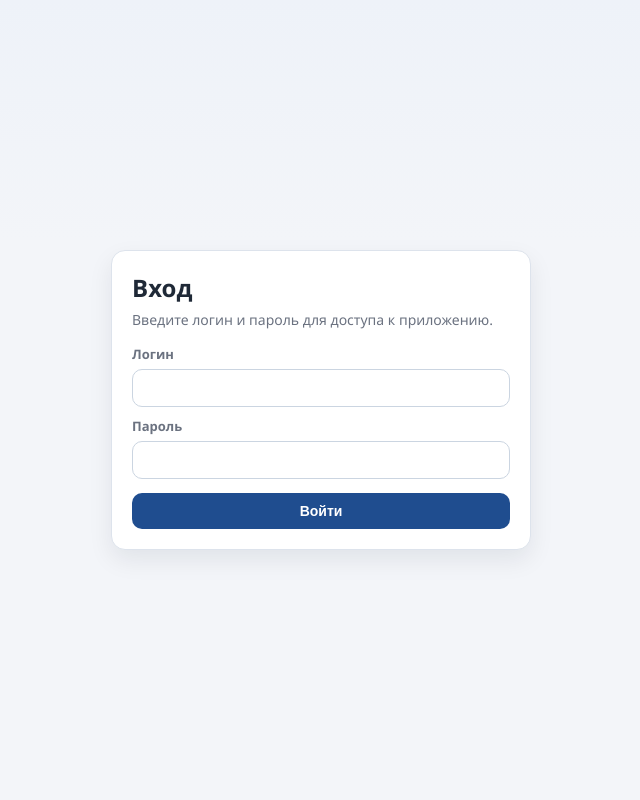
After one commit to Atoomyk/Lex, a Flask app: page /login in a window 1280 px wide. The commit adds this page. Shown: the whole page, without its empty margins (319-959 px from the left). Run offline with Flask 3, Linux system fonts and the light colour scheme.

Commit message:
(вход по логину/паролю)

```diff
--- a/app.py
+++ b/app.py
@@ -1,12 +1,35 @@
+import os
+
 from flask import Flask
 
 from db import create_db
 from routes import register_routes
 
+try:
+    from dotenv import load_dotenv
+except ImportError:  # pragma: no cover
+    def load_dotenv():
+        return False
+
+
+def _as_bool(value: str, default: bool = False) -> bool:
+    if value is None:
+        return default
+    return value.strip().lower() in {"1", "true", "yes", "on"}
+
 
 def create_app() -> Flask:
+    load_dotenv()
     app = Flask(__name__)
-    app.config["SECRET_KEY"] = "payments-secret-key"
+    app.config["SECRET_KEY"] = os.getenv("SECRET_KEY", "change-me-secret-key")
+    # Two fixed accounts (admin + user) stored in .env.
+    # Backward compatible with APP_USERNAME / APP_PASSWORD_HASH if provided.
+    app.config["ADMIN_USERNAME"] = os.getenv("ADMIN_USERNAME", "")
+    app.config["ADMIN_PASSWORD_HASH"] = os.getenv("ADMIN_PASSWORD_HASH", "")
+    app.config["USER_USERNAME"] = os.getenv("USER_USERNAME", "")
+    app.config["USER_PASSWORD_HASH"] = os.getenv("USER_PASSWORD_HASH", "")
+    app.config["APP_USERNAME"] = os.getenv("APP_USERNAME", "")
+    app.config["APP_PASSWORD_HASH"] = os.getenv("APP_PASSWORD_HASH", "")
     create_db()
     register_routes(app)
     return app
@@ -16,4 +39,7 @@ app = create_app()
 
 
 if __name__ == "__main__":
-    app.run(host="127.0.0.1", port=5000, debug=True)
+    host = os.getenv("APP_HOST", "0.0.0.0")
+    port = int(os.getenv("APP_PORT", "5001"))
+    debug = _as_bool(os.getenv("APP_DEBUG"), default=False)
+    app.run(host=host, port=port, debug=debug)
--- a/routes.py
+++ b/routes.py
@@ -1,6 +1,9 @@
+from functools import wraps
+
 from datetime import datetime
 
-from flask import flash, redirect, render_template, request, url_for
+from flask import current_app, flash, redirect, render_template, request, session, url_for
+from werkzeug.security import check_password_hash
 
 from services import (
     SUCCESS_VALUES,
@@ -32,12 +35,73 @@ def base_context(selected_client_id=None, report=None, group_report=None):
 
 
 def register_routes(app):
+    def _configured_accounts():
+        # Primary: two accounts (admin + user)
+        admin_user = current_app.config.get("ADMIN_USERNAME", "")
+        admin_hash = current_app.config.get("ADMIN_PASSWORD_HASH", "")
+        user_user = current_app.config.get("USER_USERNAME", "")
+        user_hash = current_app.config.get("USER_PASSWORD_HASH", "")
+
+        accounts = []
+        if admin_user and admin_hash:
+            accounts.append({"username": admin_user, "password_hash": admin_hash, "role": "admin"})
+        if user_user and user_hash:
+            accounts.append({"username": user_user, "password_hash": user_hash, "role": "user"})
+
+        # Backward compatibility: single account via APP_USERNAME / APP_PASSWORD_HASH
+        legacy_user = current_app.config.get("APP_USERNAME", "")
+        legacy_hash = current_app.config.get("APP_PASSWORD_HASH", "")
+        if legacy_user and legacy_hash and not accounts:
+            accounts.append({"username": legacy_user, "password_hash": legacy_hash, "role": "admin"})
+
+        return accounts
+
+    def login_required(view):
+        @wraps(view)
+        def wrapped(*args, **kwargs):
+            if not session.get("is_authenticated"):
+                return redirect(url_for("login", next=request.path))
+            return view(*args, **kwargs)
+
+        return wrapped
+
+    @app.route("/login", methods=["GET", "POST"])
+    def login():
+        if request.method == "POST":
+            username = (request.form.get("username") or "").strip()
+            password = request.form.get("password") or ""
+            accounts = _configured_accounts()
+
+            if not accounts:
+                flash("Не настроены аккаунты в .env (ADMIN_* и USER_*).", "error")
+                return render_template("login.html")
+
+            for acc in accounts:
+                if username == acc["username"] and check_password_hash(acc["password_hash"], password):
+                    session["is_authenticated"] = True
+                    session["username"] = username
+                    session["role"] = acc["role"]
+                    next_url = request.args.get("next") or url_for("index")
+                    return redirect(next_url)
+
+            flash("Неверный логин или пароль.", "error")
+
+        return render_template("login.html")
+
+    @app.post("/logout")
+    def logout():
+        session.clear()
+        flash("Вы вышли из системы.", "success")
+        return redirect(url_for("login"))
+
     @app.get("/")
+    @login_required
     def index():
         selected_client_id = to_int(request.args.get("client_id"))
         return render_template("index.html", **base_context(selected_client_id=selected_client_id))
 
     @app.post("/clients/add")
+    @login_required
     def add_client_route():
         client_id, error = add_client(request.form.get("client_name"))
         if error:
@@ -47,6 +111,7 @@ def register_routes(app):
         return redirect(url_for("index", client_id=client_id))
 
     @app.post("/payments/add")
+    @login_required
     def add_payment_route():
         client_id = to_int(request.form.get("client_id"))
         error = add_payment(
@@ -67,6 +132,7 @@ def register_routes(app):
         return redirect(url_for("index"))
 
     @app.post("/payments/delete/<int:payment_id>")
+    @login_required
     def delete_payment_route(payment_id: int):
         client_id = to_int(request.form.get("client_id"))
         delete_payment(payment_id)
@@ -76,6 +142,7 @@ def register_routes(app):
         return redirect(url_for("index"))
 
     @app.get("/report/day")
+    @login_required
     def report_day():
         client_id = to_int(request.args.get("client_id"))
         if not client_id:
@@ -89,6 +156,7 @@ def register_routes(app):
         return render_template("index.html", **base_context(selected_client_id=client_id, report=report))
 
     @app.get("/report/month")
+    @login_required
     def report_month():
         client_id = to_int(request.args.get("client_id"))
         if not client_id:
@@ -102,6 +170,7 @@ def register_routes(app):
         return render_template("index.html", **base_context(selected_client_id=client_id, report=report))
 
     @app.get("/report/year")
+    @login_required
     def report_year():
         client_id = to_int(request.args.get("client_id"))
         if not client_id:
@@ -115,6 +184,7 @@ def register_routes(app):
         return render_template("index.html", **base_context(selected_client_id=client_id, report=report))
 
     @app.get("/report/group/day")
+    @login_required
     def group_report_day():
         value = (request.args.get("date") or "").strip()
         report, error = build_group_report("day", value)
@@ -128,6 +198,7 @@ def register_routes(app):
         )
 
     @app.get("/report/group/month")
+    @login_required
     def group_report_month():
         value = (request.args.get("month") or "").strip()
         report, error = build_group_report("month", value)
@@ -141,6 +212,7 @@ def register_routes(app):
         )
 
     @app.get("/report/group/year")
+    @login_required
     def group_report_year():
         value = (request.args.get("year") or "").strip()
         report, error = build_group_report("year", value)
--- /dev/null
+++ b/templates/login.html
@@ -0,0 +1,124 @@
+<!doctype html>
+<html lang="ru">
+<head>
+  <meta charset="utf-8">
+  <meta name="viewport" content="width=device-width, initial-scale=1">
+  <title>Вход | Учет платежей</title>
+  <style>
+    :root {
+      --bg: #f3f5f9;
+      --surface: #ffffff;
+      --text: #1f2937;
+      --muted: #6b7280;
+      --border: #dde3ec;
+      --primary: #1f4d8f;
+      --primary-hover: #183d73;
+      --error-bg: #fdeef0;
+      --error-border: #f4c4cb;
+      --success-bg: #eaf9ef;
+      --success-border: #bfe7cd;
+    }
+
+    * { box-sizing: border-box; }
+
+    body {
+      margin: 0;
+      min-height: 100vh;
+      display: grid;
+      place-items: center;
+      background: linear-gradient(180deg, #eef2f9 0%, var(--bg) 240px);
+      font-family: "Segoe UI", Arial, sans-serif;
+      color: var(--text);
+      padding: 16px;
+    }
+
+    .card {
+      width: min(420px, 100%);
+      background: var(--surface);
+      border: 1px solid var(--border);
+      border-radius: 14px;
+      padding: 20px;
+      box-shadow: 0 10px 24px rgba(17, 24, 39, 0.08);
+    }
+
+    h1 {
+      margin: 0 0 6px;
+      font-size: 24px;
+    }
+
+    .sub {
+      margin: 0 0 16px;
+      color: var(--muted);
+      font-size: 14px;
+    }
+
+    label {
+      display: block;
+      font-size: 13px;
+      color: var(--muted);
+      margin: 10px 0 6px;
+      font-weight: 600;
+    }
+
+    input, button {
+      width: 100%;
+      border-radius: 10px;
+      border: 1px solid #cbd5e1;
+      padding: 10px 12px;
+      font-size: 14px;
+    }
+
+    input:focus {
+      outline: none;
+      border-color: #6ea0ea;
+      box-shadow: 0 0 0 3px rgba(110, 160, 234, 0.22);
+    }
+
+    button {
+      margin-top: 14px;
+      border: none;
+      cursor: pointer;
+      background: var(--primary);
+      color: #fff;
+      font-weight: 600;
+    }
+
+    button:hover { background: var(--primary-hover); }
+
+    .ok, .err {
+      padding: 10px 12px;
+      border-radius: 10px;
+      margin-bottom: 10px;
+      font-size: 14px;
+      border: 1px solid;
+    }
+
+    .ok { background: var(--success-bg); border-color: var(--success-border); }
+    .err { background: var(--error-bg); border-color: var(--error-border); }
+  </style>
+</head>
+<body>
+  <div class="card">
+    <h1>Вход</h1>
+    <p class="sub">Введите логин и пароль для доступа к приложению.</p>
+
+    {% with msgs = get_flashed_messages(with_categories=true) %}
+      {% if msgs %}
+        {% for category, msg in msgs %}
+          <div class="{{ 'ok' if category == 'success' else 'err' }}">{{ msg }}</div>
+        {% endfor %}
+      {% endif %}
+    {% endwith %}
+
+    <form method="post">
+      <label for="username">Логин</label>
+      <input id="username" name="username" autocomplete="username" required>
+
+      <label for="password">Пароль</label>
+      <input id="password" name="password" type="password" autocomplete="current-password" required>
+
+      <button type="submit">Войти</button>
+    </form>
+  </div>
+</body>
+</html>
```
Also changed, not shown: templates/index.html (+47 -1 lines), 1 other file.
